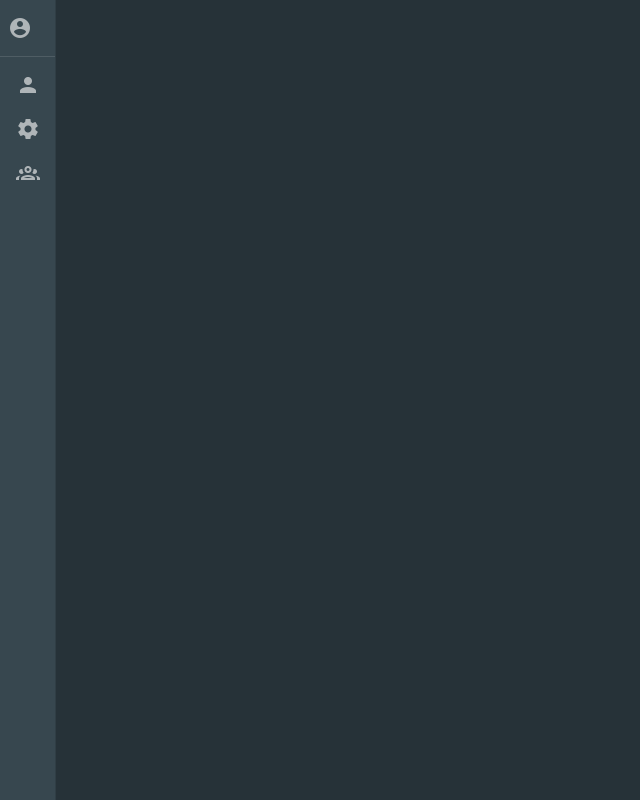
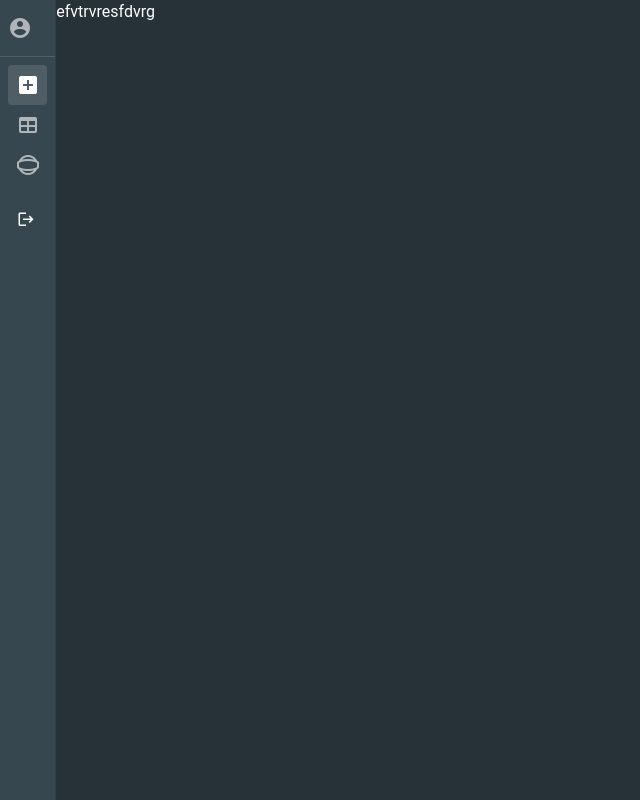
Before and after one commit to Vladislav-bot203/vuetify_typescript_project, a Vue app: page / in a window 1280 px wide. Shown: the whole page, without its empty margins (0-640 px from the left). Built offline with nearby package versions, Linux system fonts and the light colour scheme; no server answers; sample sign-in values are in the browser's storage.

Commit message:
feat: implement new pages

```diff
--- a/src/components/TheNavBar.vue
+++ b/src/components/TheNavBar.vue
@@ -1,53 +1,61 @@
 <template>
-    <v-navigation-drawer
-      v-model="drawer"
-      :rail="rail"
-      permanent
-      @click="rail = false"
-      class="bg-blue-grey-darken-3"
-    >
+  <v-navigation-drawer v-model="drawer" :rail="rail" permanent @click="rail = false" class="bg-blue-grey-darken-3">
     <v-list-item prepend-icon="mdi-account-circle" title="User name" nav>
       <template v-slot:append>
-          <v-btn
-            icon="mdi-chevron-left"
-            variant="text"
-            @click.stop="rail = !rail"
-          ></v-btn>
+        <v-btn icon="mdi-chevron-left" variant="text" @click.stop="rail = !rail"></v-btn>
       </template>
     </v-list-item>
 
     <v-divider></v-divider>
 
-      <v-list density="compact" nav>
-        <v-list-item
-          prepend-icon="mdi-account"
-          title="My Account"
-          value="My Account"
-        ></v-list-item>
-        <v-list-item
-          prepend-icon="mdi-cog"
-          title="Settings"
-          value="Settings"
-        ></v-list-item>
-        <v-list-item
-          prepend-icon="mdi-account-group-outline"
-          title="Users"
-          value="users"
-        ></v-list-item>
+    <v-list density="compact" nav v-model:selected="selectedItem" @update:selected="handleSelection">
+      <router-link to="/">
+        <v-list-item prepend-icon="mdi-plus-box" title="Add new" value="/">
+        </v-list-item>
+      </router-link>
+      <router-link to="/interviews">
+        <v-list-item prepend-icon="mdi-table" title="Interviews" value="/interviews">
+        </v-list-item>
+      </router-link>
+      <router-link to="/statistics">
+        <v-list-item prepend-icon="mdi-panorama-sphere-outline" title="Statistics" value="/statistics"></v-list-item>
+      </router-link>
+    </v-list>
+    <v-list class="d-flex">
+      <v-btn :text="!rail ? 'Exit' : ''" prepend-icon="mdi-logout" variant="text" class="ma-auto"
+        @click="logout"></v-btn>
     </v-list>
   </v-navigation-drawer>
 </template>
 
 <script lang="ts" setup>
 import { ref } from "vue";
+import { signOut, getAuth } from 'firebase/auth';
+import { useRouter, useRoute } from "vue-router";
 
-const drawer = ref(true);
-const rail = ref(true);
+const route = useRoute();
+const router = useRouter();
+const drawer = ref<boolean>(true);
+const rail = ref<boolean>(true);
+const selectedItem = ref<string[]>([route.path]);
+
+const handleSelection = (newSelection: string[]): void => {
+  if (newSelection.length === 0 && selectedItem.value.length > 0) {
+    return;
+  }
+  selectedItem.value = newSelection;
+};
+
+async function logout(): Promise<void> {
+  await signOut(getAuth());
+  router.push({ name: 'Auth' });
+}
 
 </script>
 
 <style scoped>
-.scroll {
-    scrollbar-width: 0;
+a {
+  color: white;
+  text-decoration: none;
 }
 </style>
--- a/src/layouts/MainLayout.vue
+++ b/src/layouts/MainLayout.vue
@@ -1,6 +1,7 @@
 <template>
   <v-app class="bg-blue-grey-darken-4 d-flex align-center">
     <the-nav-bar></the-nav-bar>
+    <router-view></router-view>
   </v-app>
 </template>
 
--- a/src/router/router.ts
+++ b/src/router/router.ts
@@ -24,6 +24,22 @@ const routes: RouteRecordRaw[] = [
     component: () => import("../views/AuthView.vue"),
     meta: {
       layout: "Auth",
+    },
+  },
+  {
+    path: "/interviews",
+    name: "Interviews",
+    component: () => import("../views/InterviewsView.vue"),
+    meta: {
+      layout: "Main",
+    },
+  },
+  {
+    path: "/statistics",
+    name: "Statistics",
+    component: () => import("../views/StatisticsView.vue"),
+    meta: {
+      layout: "Main",
     },
   },
 ];
--- a/src/views/HomeView.vue
+++ b/src/views/HomeView.vue
@@ -1,8 +1,7 @@
 <template>
-
+    <div>3qfwewefvtrvresfdvrg</div>
 </template>
 
 <script setup lang="ts">
-import TheNavBar from '../components/TheNavBar.vue'
 
 </script>
--- /dev/null
+++ b/src/views/InterviewsView.vue
@@ -0,0 +1,11 @@
+<template>
+    <div>
+        eqwdeqw
+    </div>
+</template>
+
+<script setup lang="ts">
+</script>
+<style lang="">
+
+</style>
--- /dev/null
+++ b/src/views/StatisticsView.vue
@@ -0,0 +1,5 @@
+<template>
+    <div>
+
+    </div>
+</template>
```
Lines whose indentation alone changed are shown as unchanged.
